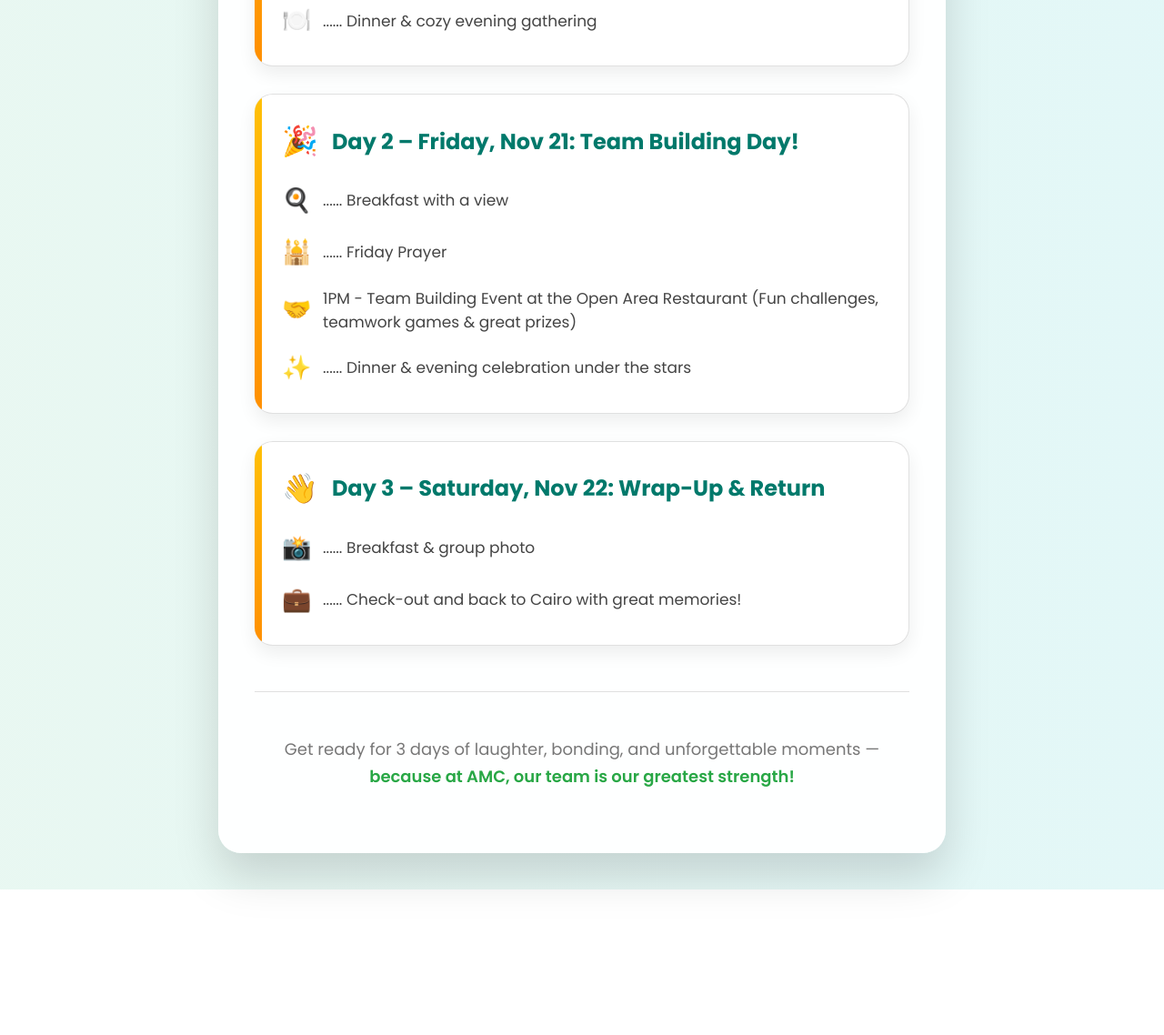
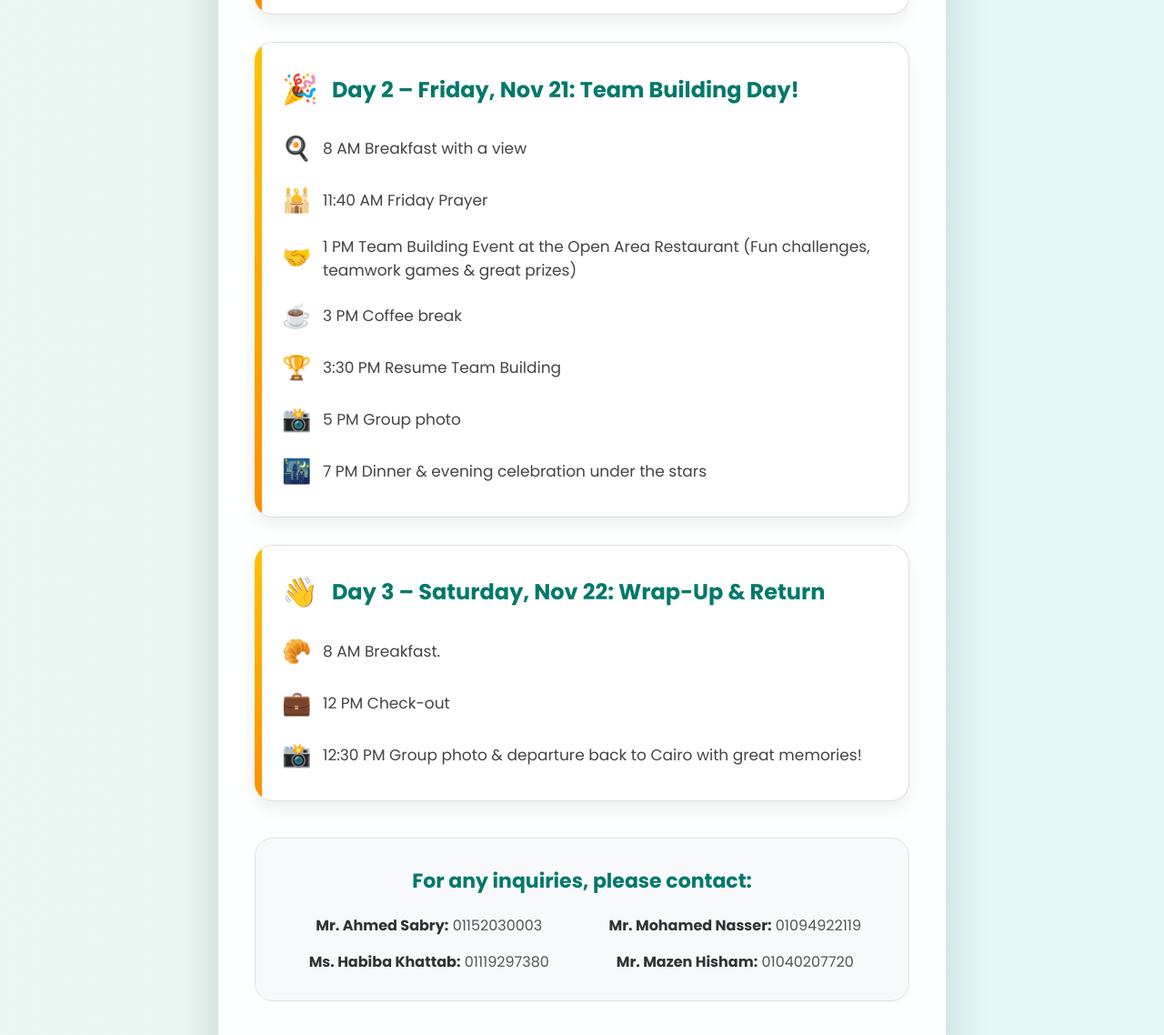
Before and after one commit to ahlymedical/AMCiansTrip, a website: page index.html in a window 1280 px wide. Shown: the part 1074-2212 px from the top of the page at 91% size. Before the commit the page ends 2052 px from the top, so only its background shows below. Drawn offline with Linux system fonts and the light colour scheme.

Commit message:
Update index.html

```diff
--- a/index.html
+++ b/index.html
@@ -231,6 +231,41 @@
         transform: scale(1.2);
     }
 
+    /* Contact Info Section */
+    .contact-info {
+        text-align: center;
+        margin-top: 40px;
+        padding: 30px;
+        background-color: #f8f9fa;
+        border-radius: 20px;
+        border: 1px solid #e0e0e0;
+        animation: fadeInUp 1s ease-out 1.4s forwards;
+        opacity: 0;
+    }
+
+    .contact-info h4 {
+        font-size: 22px;
+        color: #00796b;
+        margin-top: 0;
+        margin-bottom: 20px;
+    }
+
+    .contact-grid {
+        display: grid;
+        grid-template-columns: repeat(auto-fit, minmax(250px, 1fr));
+        gap: 15px;
+        justify-content: center;
+    }
+
+    .contact-person {
+        font-size: 16px;
+        color: #555;
+    }
+
+    .contact-person strong {
+        color: #333;
+    }
+
     /* Footer */
     .footer {
         text-align: center;
@@ -282,6 +317,12 @@
         .activity-list li {
             font-size: 16px;
         }
+        .contact-info h4 {
+            font-size: 20px;
+        }
+        .contact-grid {
+            grid-template-columns: 1fr;
+        }
         .footer {
             font-size: 16px;
         }
@@ -309,31 +350,44 @@
             <ul class="activity-list">
                 <li><span class="activity-icon">📍</span> 10:00 AM – Gather at the back gate of Orman Garden</li>
                 <li><span class="activity-icon">🚌</span> 10:30 AM – Departure from the meeting point</li>
-                <li><span class="activity-icon">🏨</span> ...... Check-in at the hotel</li>
-                <li><span class="activity-icon">🌊</span> ...... Relax, swim, and enjoy the day your way</li>
-                <li><span class="activity-icon">🍽️</span> ...... Dinner & cozy evening gathering</li>
+                <li><span class="activity-icon">🏨</span> 1 - 3 PM Check-in at the hotel</li>
+                <li><span class="activity-icon">🍽️</span> 7 PM Dinner & cozy evening gathering</li>
             </ul>
         </div>
 
         <div class="day-card">
             <h3><span class="icon">🎉</span> Day 2 – Friday, Nov 21: Team Building Day!</h3>
             <ul class="activity-list">
-                <li><span class="activity-icon">🍳</span> ...... Breakfast with a view</li>
-                <li><span class="activity-icon">🕌</span> ...... Friday Prayer</li>
-                <li><span class="activity-icon">🤝</span> 1PM - Team Building Event at the Open Area Restaurant
-                            (Fun challenges, teamwork games & great prizes)</li>
-                <li><span class="activity-icon">✨</span> ...... Dinner & evening celebration under the stars</li>
+                <li><span class="activity-icon">🍳</span> 8 AM Breakfast with a view</li>
+                <li><span class="activity-icon">🕌</span> 11:40 AM Friday Prayer</li>
+                <li><span class="activity-icon">🤝</span> 1 PM Team Building Event at the Open Area Restaurant (Fun challenges, teamwork games & great prizes)</li>
+                <li><span class="activity-icon">☕</span> 3 PM Coffee break</li>
+                <li><span class="activity-icon">🏆</span> 3:30 PM Resume Team Building</li>
+                              <li><span class="activity-icon">📸</span> 5 PM Group photo
+</li>
+                <li><span class="activity-icon">🌃</span> 7 PM Dinner & evening celebration under the stars</li>
             </ul>
         </div>
 
         <div class="day-card">
             <h3><span class="icon">👋</span> Day 3 – Saturday, Nov 22: Wrap-Up & Return</h3>
             <ul class="activity-list">
-                <li><span class="activity-icon">📸</span> ...... Breakfast & group photo</li>
-                <li><span class="activity-icon">💼</span> ...... Check-out and back to Cairo with great memories!</li>
+                <li><span class="activity-icon">🥐</span> 8 AM Breakfast.</li>
+                <li><span class="activity-icon">💼</span> 12 PM Check-out</li>
+                <li><span class="activity-icon">📸</span> 12:30 PM Group photo & departure back to Cairo with great memories!</li>
             </ul>
         </div>
 
+    </div>
+
+    <div class="contact-info">
+        <h4>For any inquiries, please contact:</h4>
+        <div class="contact-grid">
+            <div class="contact-person"><strong>Mr. Ahmed Sabry:</strong> 01152030003</div>
+            <div class="contact-person"><strong>Mr. Mohamed Nasser:</strong> 01094922119</div>
+            <div class="contact-person"><strong>Ms. Habiba Khattab:</strong> 01119297380</div>
+            <div class="contact-person"><strong>Mr. Mazen Hisham:</strong> 01040207720</div>
+        </div>
     </div>
 
     <div class="footer">
```
